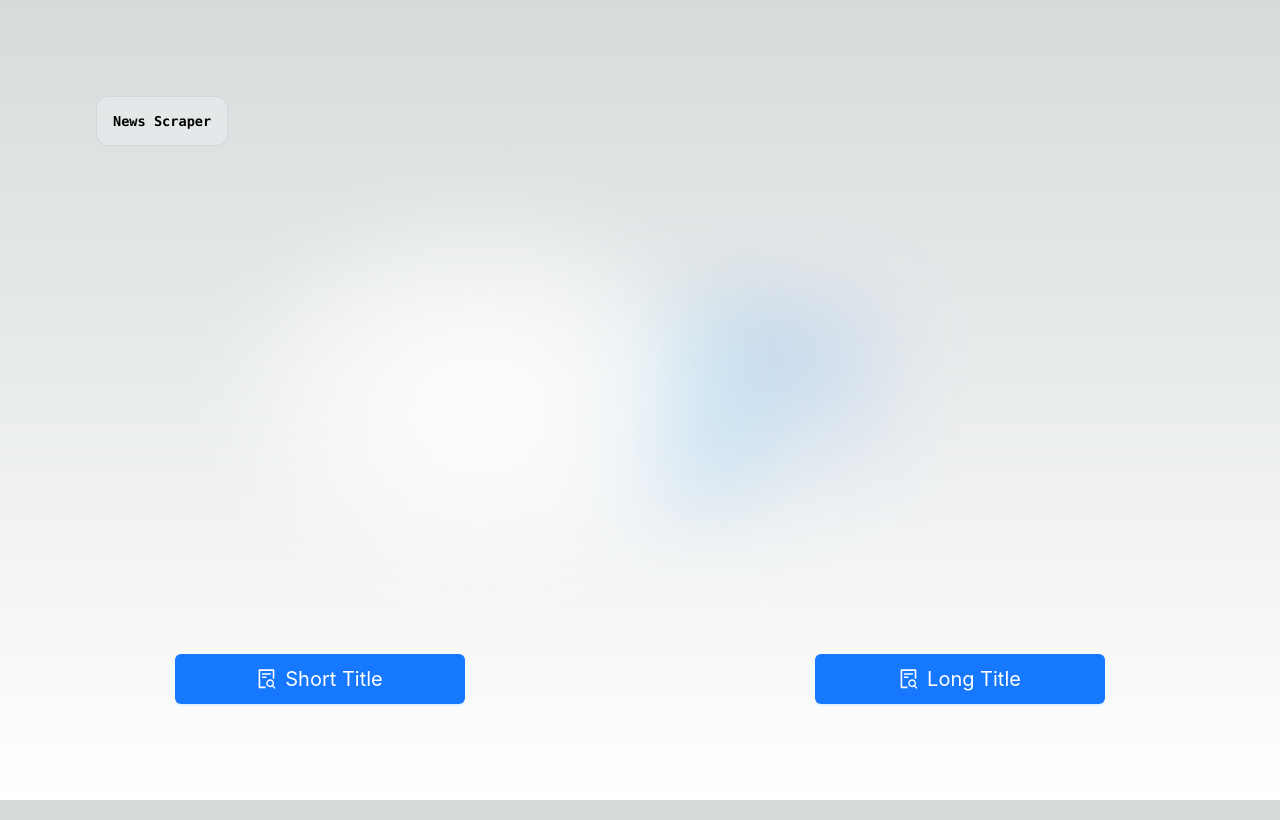
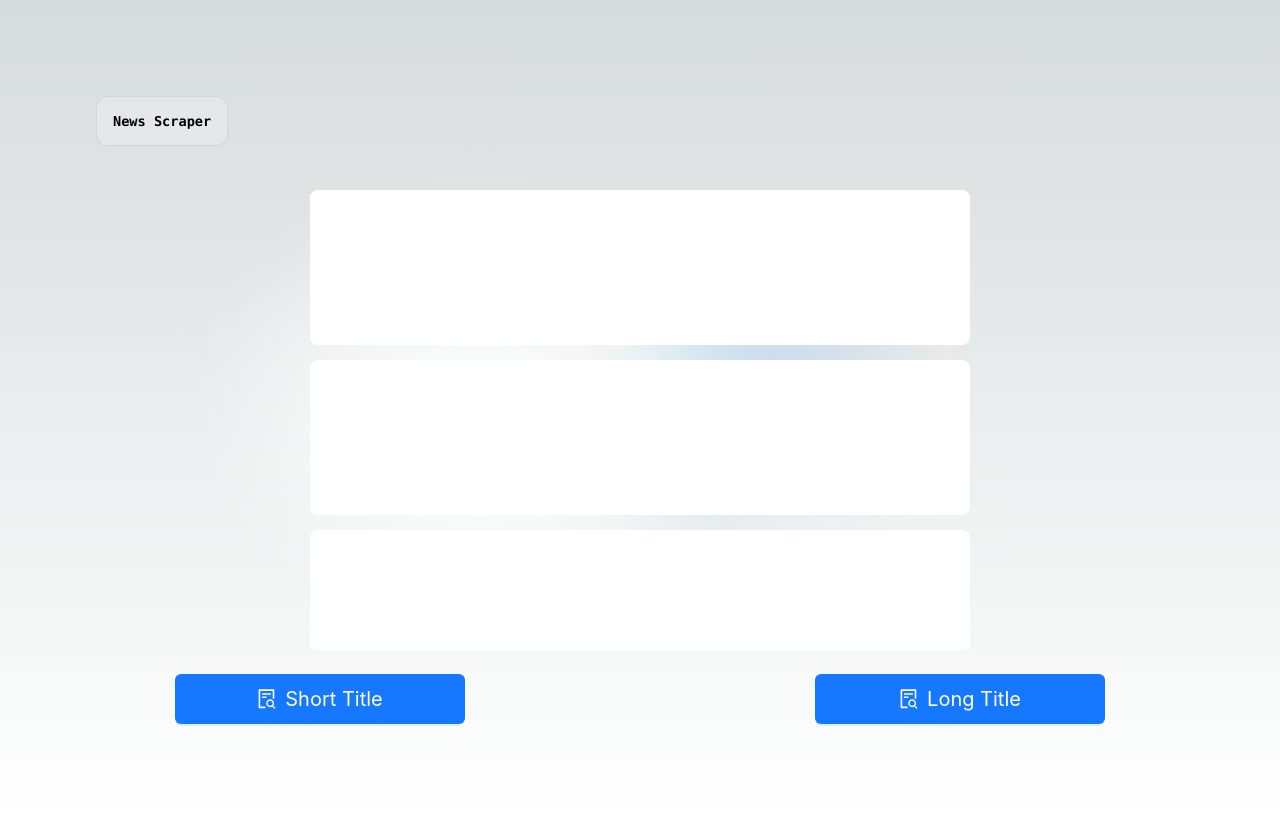
Before and after one commit to TakeHomeChallenges/ScrapperFrontend, a Next.js app: page / in a window 1280 px wide. Built offline with nearby package versions, Linux system fonts and the light colour scheme; no server answers.

Commit message:
FrontEnd: Initial scrollable card with animation (Missing real data and inner aligment)

```diff
--- /dev/null
+++ b/src/app/components/NewsCards/index.js
@@ -0,0 +1,46 @@
+import React, { useEffect, useRef, useState } from 'react';
+import './newsCards.css';  // Assuming you saved the above CSS in ScrollList.css
+
+function ScrollList() {
+  const listRef = useRef(null);
+  const [visibleItems, setVisibleItems] = useState(new Set());
+
+  useEffect(() => {
+    const handleScroll = () => {
+      const list = listRef.current;
+      if (!list) return;
+
+      const items = Array.from(list.children);
+      const visible = new Set();
+      items.forEach((item, index) => {
+        const { top, bottom } = item.getBoundingClientRect();
+        const listRect = list.getBoundingClientRect();
+        if (top < listRect.bottom && bottom > listRect.top) {
+          visible.add(index);
+        }
+      });
+      setVisibleItems(visible);
+    };
+
+    const list = listRef.current;
+    list.addEventListener('scroll', handleScroll);
+    handleScroll();  // Initial check
+
+    return () => list.removeEventListener('scroll', handleScroll);
+  }, []);
+
+  return (
+    <div className="wrapper">
+      <div className="scroll-list">
+        <div ref={listRef} className="scroll-list__wrp">
+          {Array.from({ length: 15 }, (_, i) => (
+            <div key={i} className={`scroll-list__item ${visibleItems.has(i) ? 'visible' : ''}`}>
+            </div>
+          ))}
+        </div>
+      </div>
+    </div>
+  );
+}
+
+export default ScrollList;
--- /dev/null
+++ b/src/app/components/NewsCards/newsCards.css
@@ -0,0 +1,47 @@
+.wrapper {
+  width: 100vw;
+  display: flex;
+  align-items: center;
+  justify-content: center;
+  height: 50vh;
+}
+
+.scroll-list {
+  width: 100%;
+  max-width: 700px;
+  overflow: hidden;
+  margin: 0 auto;
+}
+
+.scroll-list__wrp {
+  height: 480px;
+  overflow: auto;
+  padding: 20px;
+  background-image: transparent;
+  border-radius: 30px;
+}
+
+.scroll-list__wrp::-webkit-scrollbar {
+  display: none;
+}
+
+.scroll-list__wrp {
+  -ms-overflow-style: none; /* IE and Edge */
+  scrollbar-width: none; /* Firefox */
+}
+
+.scroll-list__item {
+  width: 100%;
+  height: 155px;
+  margin-bottom: 15px;
+  border-radius: 8px;
+  background-image: linear-gradient(147deg, #ffffff 0%, #ffffff 74%);
+  transition: transform 0.35s ease-in-out, opacity 0.35s ease-in-out;
+  opacity: 0.5; /* Start items at lower opacity */
+  transform: scale(0.8); /* Start items at smaller scale */
+}
+
+.scroll-list__item.visible {
+  opacity: 1; /* Fully visible when in focus */
+  transform: scale(1); /* Normal scale when in focus */
+}
--- a/src/app/page.js
+++ b/src/app/page.js
@@ -2,6 +2,7 @@
 
 import { useState, useEffect } from "react";
 import LoadingSpinner from "./components/LoadingSpinner";
+import NewsCards from "./components/NewsCards";
 import styles from "./page.module.css";
 import { Button, message } from "antd";
 import { FileSearchOutlined } from "@ant-design/icons";
@@ -53,7 +54,7 @@ export default function Home() {
       </div>
 
       <div className={styles.center}>
-        {isLoading ? <LoadingSpinner /> : null}
+        {isLoading ? <LoadingSpinner /> : <NewsCards />}
       </div>
 
       <div className={styles.grid}>
```
